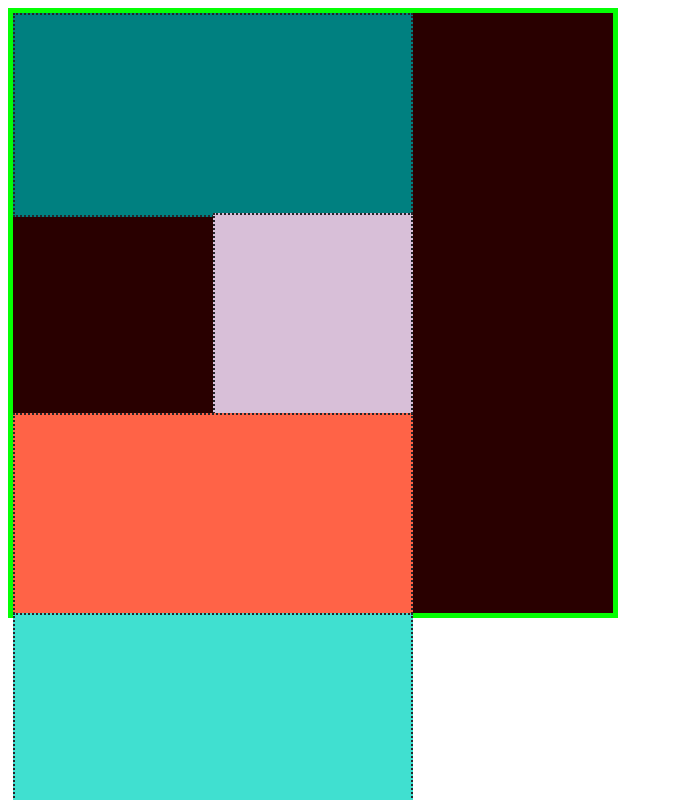
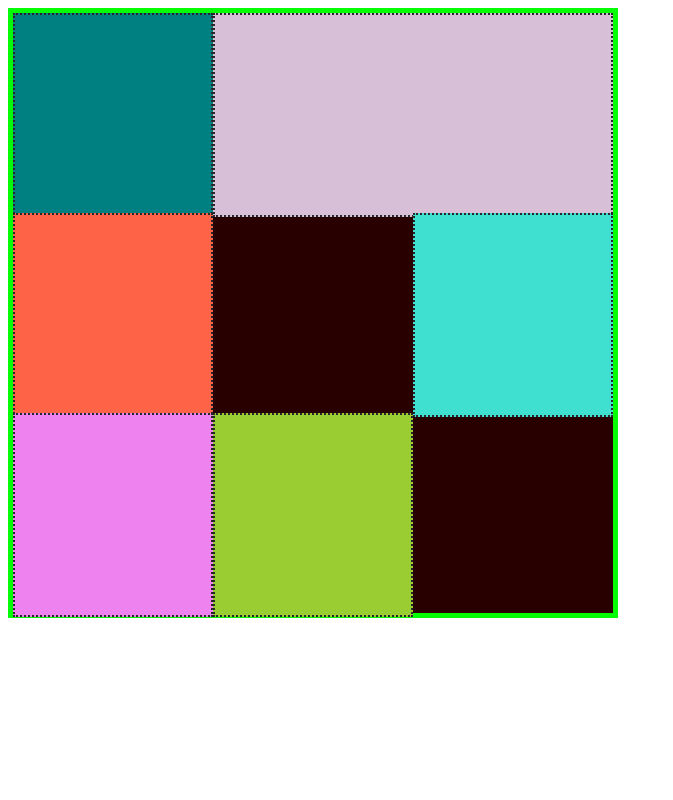
Before and after one commit to acciojob/grids-SurjeetMandal, a website: page main.html in a window 1280 px wide. Shown: the top 800 px of the page, without its empty margins (0-673 px from the left). Drawn offline with Linux system fonts and the light colour scheme.

Commit message:
created a submission

```diff
--- a/styles.css
+++ b/styles.css
@@ -4,8 +4,8 @@
 	border: 5px solid rgb(4,255,4);
 	background-color: rgb(41,0,0);
 	display: grid;
-	grid-template-columns: 200px 200px 200px;
-	grid-template-rows: 200px 200px 200px;
+	grid-template-columns: repeat(3, 200px);
+	grid-template-rows: repeat(3, 200px);
 }
 .item-1{
 	height: 200px;
@@ -13,30 +13,31 @@
 }
 .first{
 	background-color: teal;
-	grid-column: 1/3;
+	grid-column-start: 1;
+	grid-column-end: 2;
 }
 .second{
 	background-color: thistle;
-	grid-column: 2/3;
+	grid-column-start: 2;
+	grid-column-end: 4;
 }
 .third{
 	background-color: tomato;
-	grid-column: 1/3;
+	grid-row-start: 2;
+	grid-row-end: 3;
+	grid-column-start: 0.5;
+	grid-column-end: 1.5;
+
 	offset: 2;
 }
 .fourth{
 	background-color: turquoise;
-	alignment-baseline: end;
-	grid-column: 1/3;
-	justify-content: space-between;
+	grid-column-start: 3;
+	grid-column-end: 4;
 }
 .fifth{
 	background-color: violet;
-	grid-column: 1/3;
-	align-self: center;
 }
 .sixth{
 	background-color: yellowgreen;
-	grid-column: 1/3;
-	align-self: center;
 }
```
